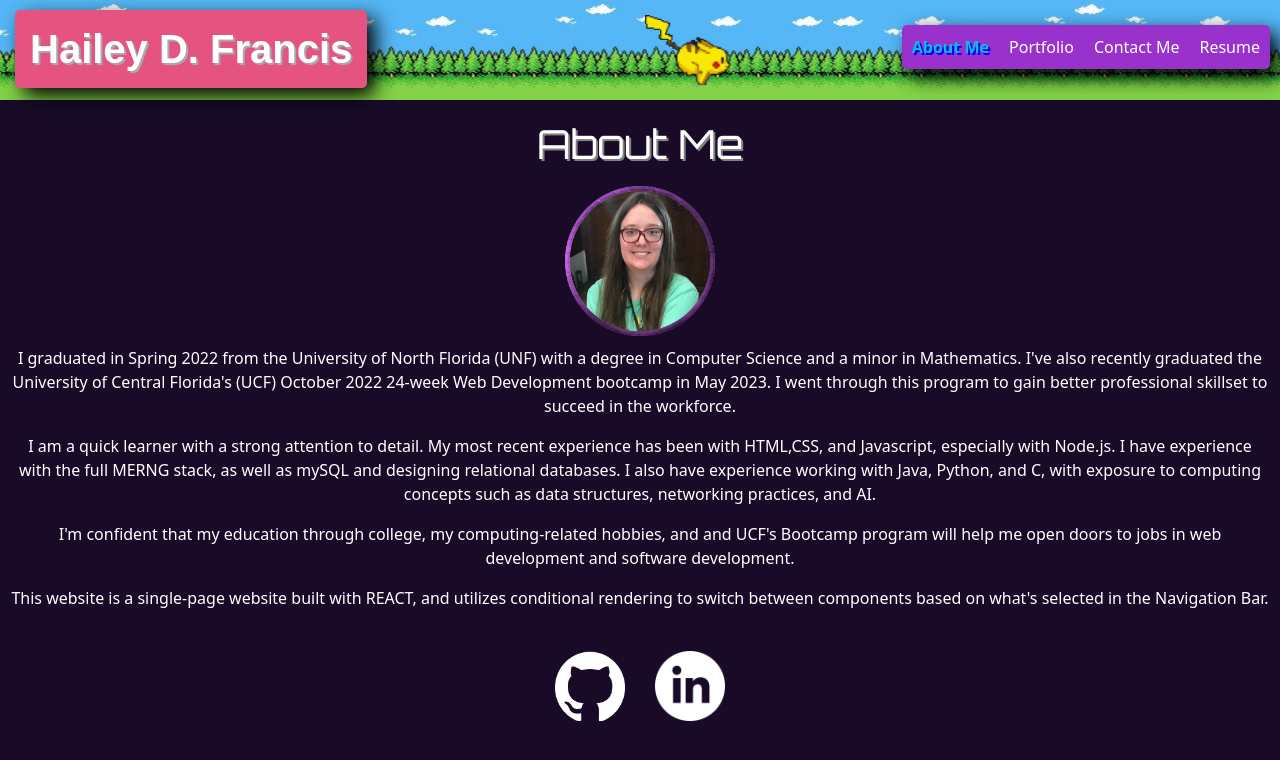
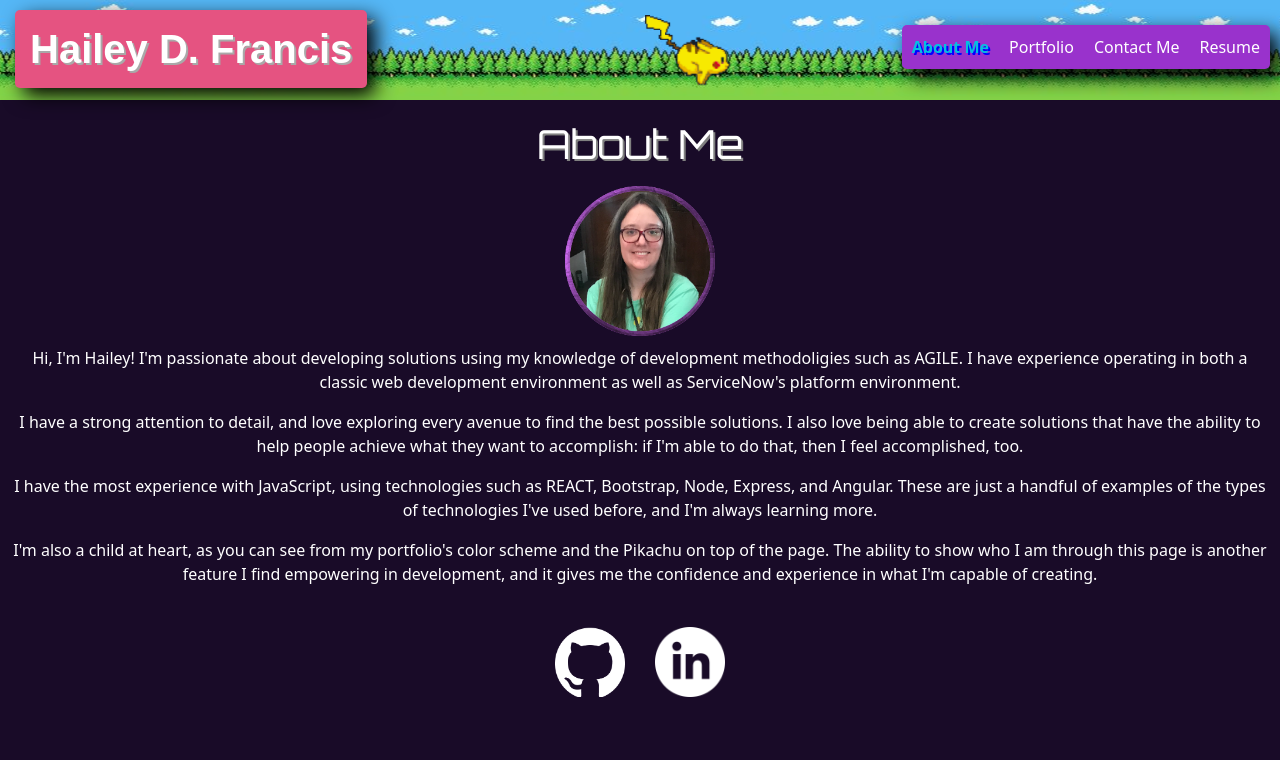
Before and after one commit to hfrancis7/HF-Portfolio, a React (Create React App) app in the folder hailey_react-portfolio/: page / in a window 1280 px wide. Shown: the top 760 px of the page. Built offline with nearby package versions, Linux system fonts and the light colour scheme; a web font is replaced by a local one.

Commit message:
portfolio about me page update

```diff
--- a/hailey_react-portfolio/src/components/pages/AboutMe.js
+++ b/hailey_react-portfolio/src/components/pages/AboutMe.js
@@ -8,10 +8,10 @@ export default function AboutMe() {
     <div class="aboutme">
       <h1 class="heading">About Me</h1>
       <img src={profilePic} class="profileImg" alt="Hailey Francis Profile Pic"></img>
-      <p>I graduated in Spring 2022 from the University of North Florida (UNF) with a degree in Computer Science and a minor in Mathematics. I've also recently graduated the University of Central Florida's (UCF) October 2022 24-week Web Development bootcamp in May 2023. I went through this program to gain better professional skillset to succeed in the workforce.</p>
-      <p>I am a quick learner with a strong attention to detail. My most recent experience has been with HTML,CSS, and Javascript, especially with Node.js. I have experience with the full MERNG stack, as well as mySQL and designing relational databases. I also have experience working with Java, Python, and C, with exposure to computing concepts such as data structures, networking practices, and AI.</p>
-      <p>I'm confident that my education through college, my computing-related hobbies, and and UCF's Bootcamp program will help me open doors to jobs in web development and software development.</p>
-      <p>This website is a single-page website built with REACT, and utilizes conditional rendering to switch between components based on what's selected in the Navigation Bar.</p>
+      <p>Hi, I'm Hailey! I'm passionate about developing solutions using my knowledge of development methodoligies such as AGILE. I have experience operating in both a classic web development environment as well as ServiceNow's platform environment. </p>
+      <p>I have a strong attention to detail, and love exploring every avenue to find the best possible solutions. I also love being able to create solutions that have the ability to help people achieve what they want to accomplish: if I'm able to do that, then I feel accomplished, too.</p>
+      <p>I have the most experience with JavaScript, using technologies such as REACT, Bootstrap, Node, Express, and Angular. These are just a handful of examples of the types of technologies I've used before, and I'm always learning more. </p>
+      <p>I'm also a child at heart, as you can see from my portfolio's color scheme and the Pikachu on top of the page. The ability to show who I am through this page is another feature I find empowering in development, and it gives me the confidence and experience in what I'm capable of creating.</p>
     </div>
   )
 }
```
